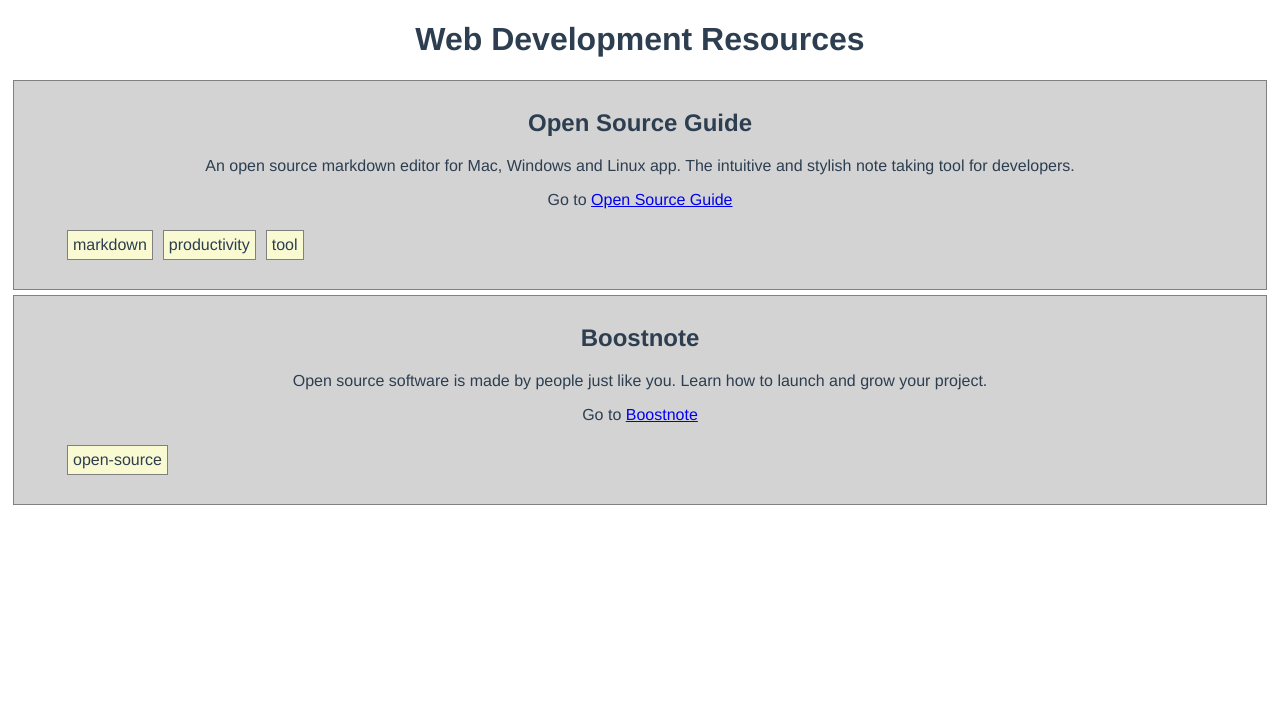
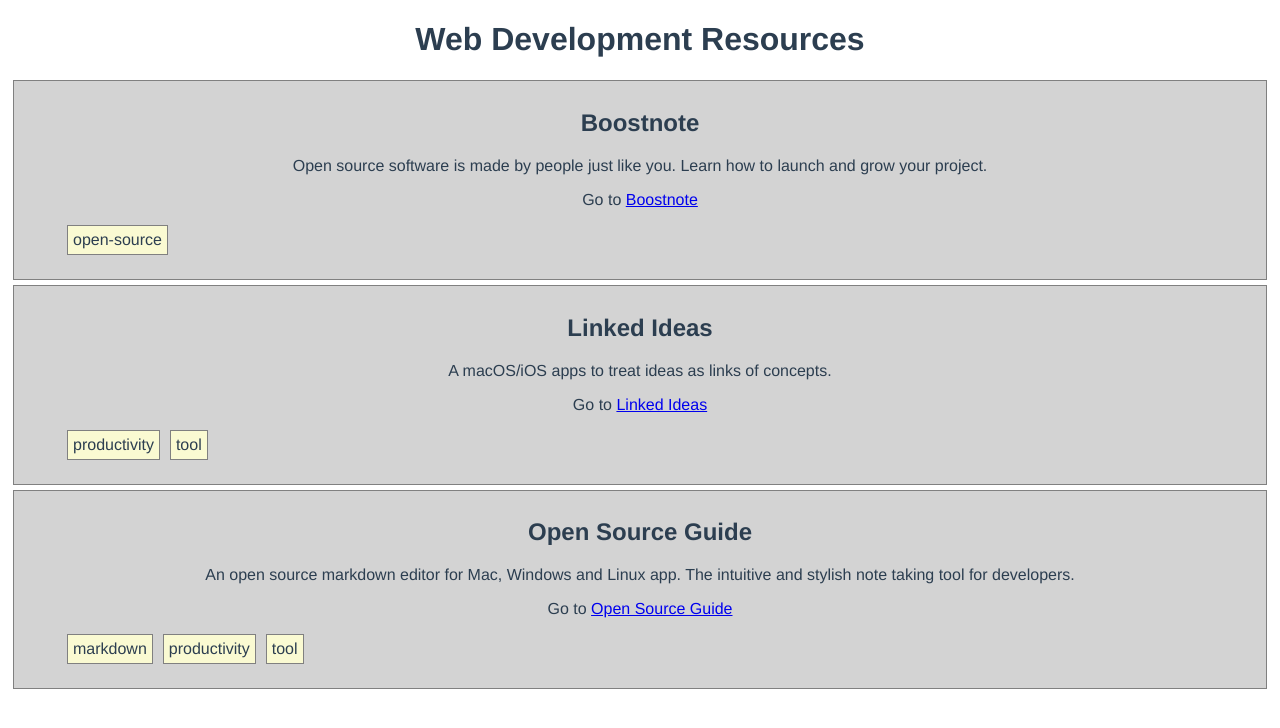
Before and after one commit to KJLarson/WebDevResources-Vue, a Vue app: page / in a window 1280 px wide. Shown: the top 728 px of the page. Built offline with nearby package versions, Linux system fonts and the light colour scheme.

Commit message:
Add data for an additional website

```diff
--- a/src/components/resources.vue
+++ b/src/components/resources.vue
@@ -28,6 +28,21 @@
       websites: [
         {
           id: 1,
+          name: "Boostnote",
+          url: "https://boostnote.io/",
+          description:
+            "Open source software is made by people just like you. Learn how to launch and grow your project.",
+          tags: [{ name: "open-source" }]
+        },
+        {
+          id: 2,
+          name: "Linked Ideas",
+          url: "http://fespinoza.github.io/LinkedIdeas/",
+          description: "A macOS/iOS apps to treat ideas as links of concepts.",
+          tags: [{ name: "productivity" }, { name: "tool" }]
+        },
+        {
+          id: 3,
           name: "Open Source Guide",
           url: "https://opensource.guide/",
           description:
@@ -37,14 +52,6 @@
             { name: "productivity" },
             { name: "tool" }
           ]
-        },
-        {
-          id: 2,
-          name: "Boostnote",
-          url: "https://boostnote.io/",
-          description:
-            "Open source software is made by people just like you. Learn how to launch and grow your project.",
-          tags: [{ name: "open-source" }]
         }
       ]
     };
@@ -73,7 +80,7 @@
 
 .tags li {
   padding: 5px;
-  margin: 5px;
+  margin: 0 5px;
   border: gray solid 1px;
   background-color: lightgoldenrodyellow;
 }
```
